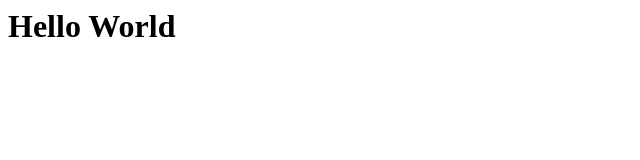
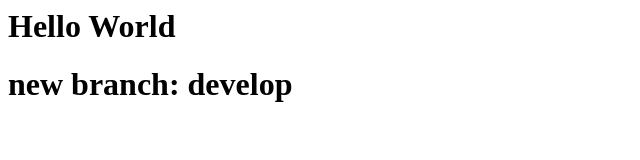
Before and after one commit to woori0117/git_Project, a plain HTML site: page index.html in a window 1280 px wide. Shown: the whole page, without its empty margins (0-640 px from the left). Drawn offline with Linux system fonts and the light colour scheme.

Commit message:
develop commit

```diff
--- a/index.html
+++ b/index.html
@@ -1,9 +1,10 @@
 <html>
     <head>
-        <title>Self Inroduction</title>
+        <title>git_Project</title>
     </head>
 
     <body>
         <h1>Hello World</h1>
+        <h1>new branch: develop</h1>
     </body>
 </html>
```
